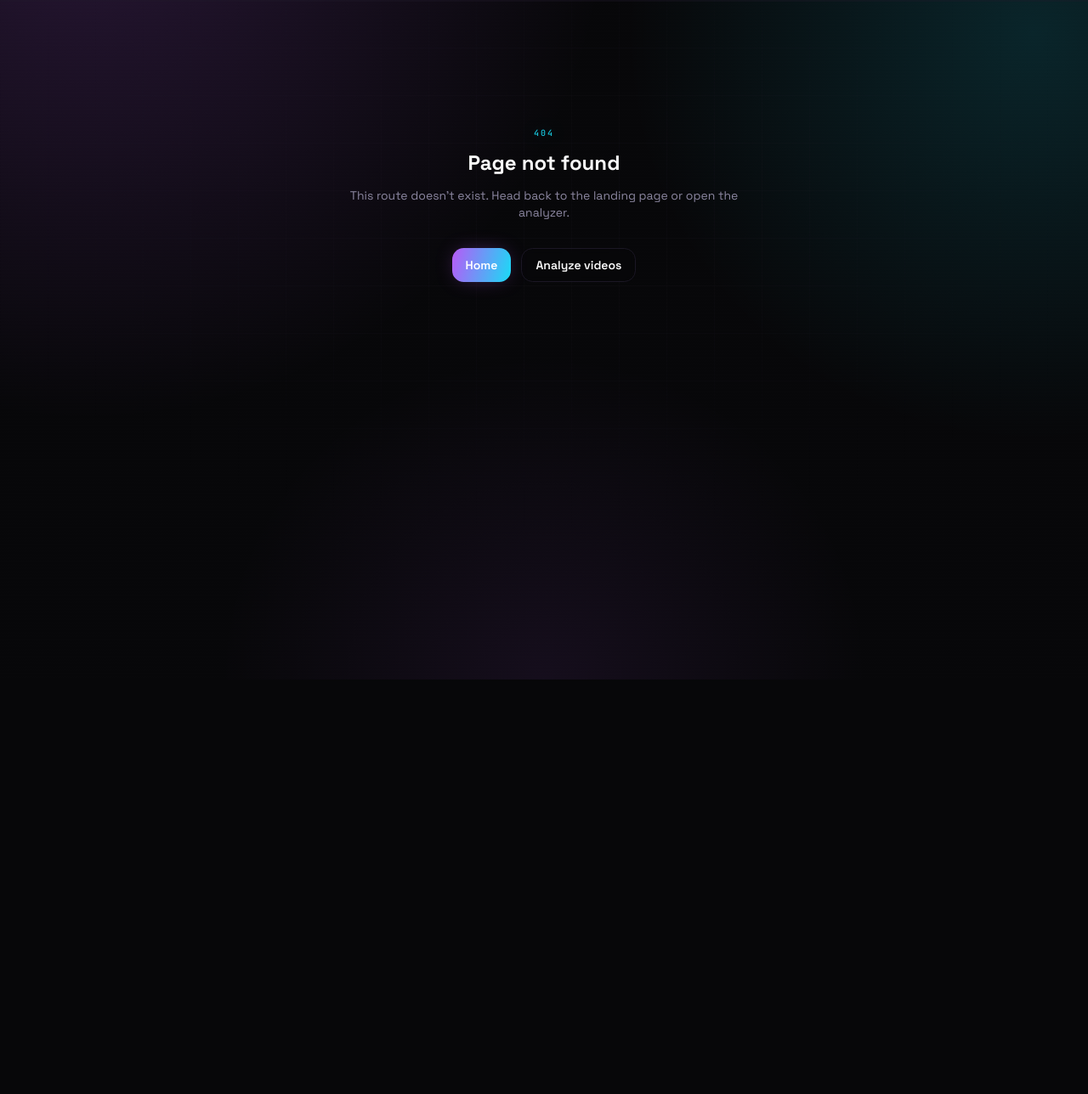
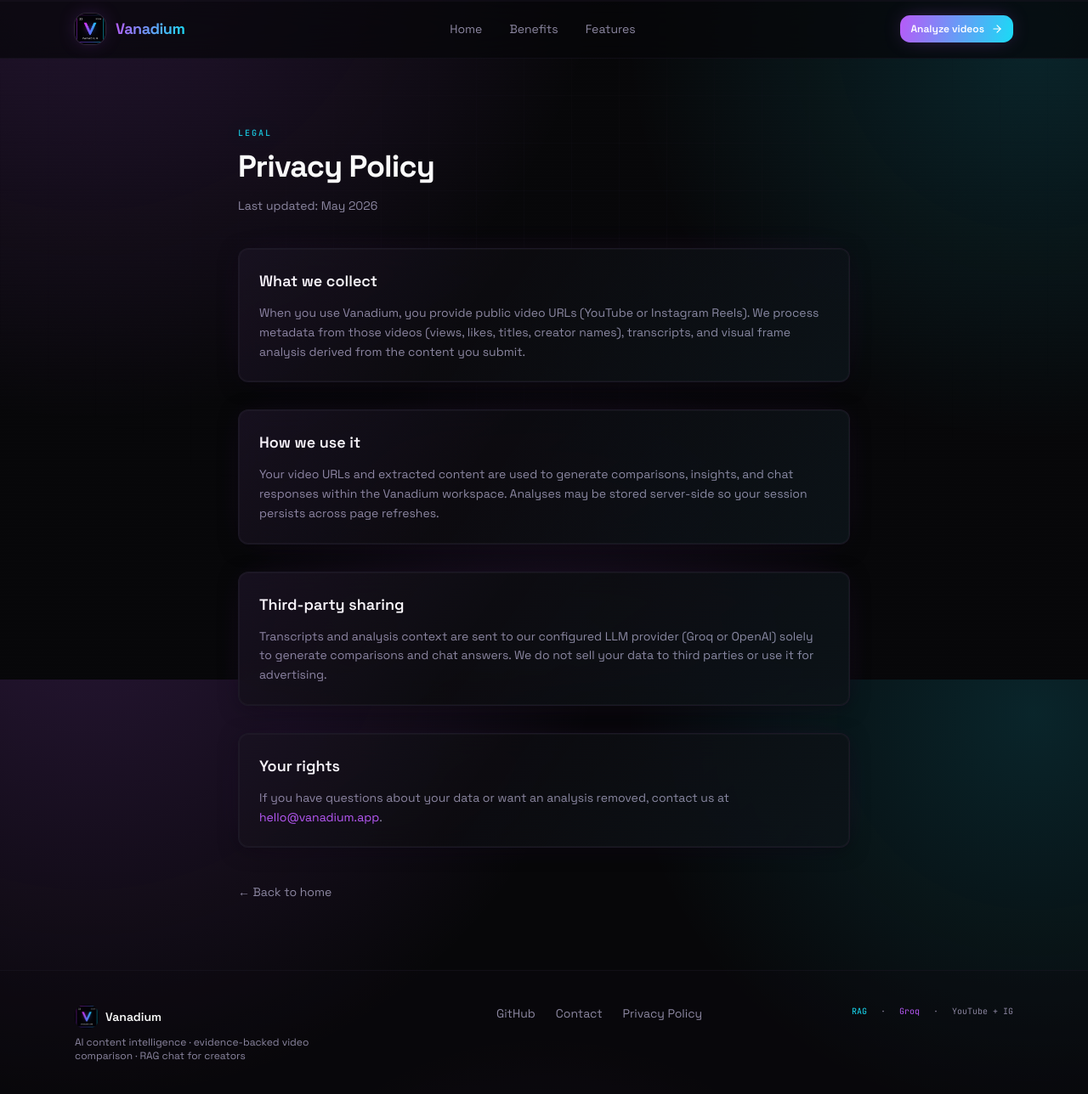
Before and after one commit to asitgiri1234/vanadium, a Next.js app in the folder frontend/: page /privacy in a window 1280 px wide. Before the commit this address had no page. Shown: the top 1288 px of the page at 85% size. Before the commit the page ends 800 px from the top, so only its background shows below. Built offline with nearby package versions, Linux system fonts and the light colour scheme.

Commit message:
fix(ui): polish landing nav, FAQ, footer, scroll, and privacy page

```diff
--- a/frontend/src/app/analyze/page.tsx
+++ b/frontend/src/app/analyze/page.tsx
@@ -1,15 +1,14 @@
 "use client";
 
 import { useState } from "react";
-import Link from "next/link";
-import { Activity, ArrowLeft, Zap } from "lucide-react";
+import { Activity, Zap } from "lucide-react";
 import { UrlForm } from "@/components/url-form";
 import { VideoCard } from "@/components/video-card";
 import { TranscriptPanel } from "@/components/transcript-panel";
 import { VisualPanel } from "@/components/visual-panel";
 import { ComparisonBar } from "@/components/comparison-bar";
 import { ChatPanel } from "@/components/chat-panel";
-import { SectionLabel, SiteFooter, ToolHeader } from "@/components/landing";
+import { SectionLabel, SiteFooter, SiteHeader } from "@/components/landing";
 import { ingest } from "@/lib/api";
 import type { AnalysisSnapshot } from "@/lib/types";
 
@@ -34,18 +33,10 @@ export default function AnalyzePage() {
 
   return (
     <>
-      <ToolHeader />
+      <SiteHeader />
 
       <main className="mx-auto max-w-6xl px-4 py-10 md:px-6">
-        <div className="mb-8">
-          <Link
-            href="/"
-            className="inline-flex items-center gap-2 text-sm text-muted-foreground transition-colors hover:text-foreground"
-          >
-            <ArrowLeft className="h-4 w-4" />
-            Back to home
-          </Link>
-          <div className="mt-6 text-center md:text-left">
+        <div className="mb-8 text-center md:text-left">
           <p className="sci-fi-label mb-2">Analysis Workspace</p>
           <h1 className="text-2xl font-bold tracking-tight md:text-3xl">
             Paste two videos. Get the full breakdown.
@@ -54,7 +45,6 @@ export default function AnalyzePage() {
             Drop a YouTube link and an Instagram Reel — Vanadium ingests both, runs the
             comparison, and unlocks evidence-backed chat.
           </p>
-          </div>
         </div>
 
         <UrlForm onAnalyze={handleAnalyze} loading={loading} error={error} />
--- a/frontend/src/app/globals.css
+++ b/frontend/src/app/globals.css
@@ -33,6 +33,7 @@
 
   html {
     scroll-behavior: smooth;
+    scroll-padding-top: 5rem;
   }
 
   body {
--- /dev/null
+++ b/frontend/src/app/privacy/page.tsx
@@ -0,0 +1,74 @@
+import Link from "next/link";
+import { SiteFooter, SiteHeader } from "@/components/landing";
+
+export const metadata = {
+  title: "Privacy Policy — Vanadium",
+  description: "How Vanadium collects, uses, and stores your data.",
+};
+
+export default function PrivacyPage() {
+  return (
+    <>
+      <SiteHeader />
+
+      <main className="mx-auto max-w-3xl px-4 py-14 md:px-6 md:py-20">
+        <p className="sci-fi-label mb-3">Legal</p>
+        <h1 className="text-3xl font-bold tracking-tight md:text-4xl">Privacy Policy</h1>
+        <p className="mt-4 text-sm text-muted-foreground">
+          Last updated: May 2026
+        </p>
+
+        <div className="prose prose-invert mt-10 max-w-none space-y-8 text-sm leading-relaxed text-muted-foreground">
+          <section className="glass-panel rounded-xl p-6">
+            <h2 className="mb-3 text-lg font-semibold text-foreground">What we collect</h2>
+            <p>
+              When you use Vanadium, you provide public video URLs (YouTube or Instagram Reels).
+              We process metadata from those videos (views, likes, titles, creator names),
+              transcripts, and visual frame analysis derived from the content you submit.
+            </p>
+          </section>
+
+          <section className="glass-panel rounded-xl p-6">
+            <h2 className="mb-3 text-lg font-semibold text-foreground">How we use it</h2>
+            <p>
+              Your video URLs and extracted content are used to generate comparisons, insights,
+              and chat responses within the Vanadium workspace. Analyses may be stored server-side
+              so your session persists across page refreshes.
+            </p>
+          </section>
+
+          <section className="glass-panel rounded-xl p-6">
+            <h2 className="mb-3 text-lg font-semibold text-foreground">Third-party sharing</h2>
+            <p>
+              Transcripts and analysis context are sent to our configured LLM provider
+              (Groq or OpenAI) solely to generate comparisons and chat answers. We do not sell
+              your data to third parties or use it for advertising.
+            </p>
+          </section>
+
+          <section className="glass-panel rounded-xl p-6">
+            <h2 className="mb-3 text-lg font-semibold text-foreground">Your rights</h2>
+            <p>
+              If you have questions about your data or want an analysis removed, contact us at{" "}
+              <a href="mailto:hello@vanadium.app" className="text-primary hover:underline">
+                hello@vanadium.app
+              </a>
+              .
+            </p>
+          </section>
+        </div>
+
+        <div className="mt-10">
+          <Link
+            href="/"
+            className="text-sm text-muted-foreground transition-colors hover:text-foreground"
+          >
+            ← Back to home
+          </Link>
+        </div>
+      </main>
+
+      <SiteFooter />
+    </>
+  );
+}
--- a/frontend/src/components/comparison-bar.tsx
+++ b/frontend/src/components/comparison-bar.tsx
@@ -114,7 +114,7 @@ export function ComparisonBar({
               AI comparison failed: {comparison.ai_error}
             </p>
             <p className="mt-2 font-mono text-[10px] text-muted-foreground">
-              Check LLM API key in backend/.env and restart the server.
+              AI comparison is temporarily unavailable. Try again in a moment or contact support.
             </p>
           </div>
         )}
--- a/frontend/src/components/landing.tsx
+++ b/frontend/src/components/landing.tsx
@@ -16,8 +16,11 @@ import {
 import { buttonVariants } from "@/components/ui/button";
 import { cn } from "@/lib/utils";
 
+const GITHUB_URL = "https://github.com/asitgiri1234/vanadium";
+const CONTACT_EMAIL = "hello@vanadium.app";
+
 const STATS = [
-  { value: "2 platforms", label: "YouTube + Instagram Reels supported" },
+  { value: "YouTube & Instagram", label: "Compare across both platforms" },
   { value: "Full stack", label: "Metadata · transcript · visual analysis" },
   { value: "Evidence-backed", label: "Every AI answer cites source chunks" },
 ];
@@ -62,37 +65,31 @@ const SOLUTIONS = [
 
 const FEATURES = [
   {
-    id: "01",
     icon: BarChart3,
     title: "Engagement breakdown",
     body: "Views, likes, comments, and engagement rate computed per video — winner highlighted instantly.",
   },
   {
-    id: "02",
     icon: FileText,
     title: "Transcript indexing",
     body: "YouTube captions or Whisper transcription for Reels. Chunked and embedded for semantic retrieval.",
   },
   {
-    id: "03",
     icon: Eye,
     title: "Visual scene analysis",
     body: "Vision AI reads scene context and on-screen text — critical for music-only or text-overlay reels.",
   },
   {
-    id: "04",
     icon: Brain,
     title: "LLM strategist summary",
     body: "Narrative comparison and actionable recommendations generated from metadata, transcripts, and visuals.",
   },
   {
-    id: "05",
     icon: MessageSquare,
     title: "Ask Vanadium chat",
     body: "Follow-up questions with RAG — the model sees retrieved evidence, not just your question.",
   },
   {
-    id: "06",
     icon: Sparkles,
     title: "Creator-first insights",
     body: "Hooks, CTAs, pacing, and format — explained the way a content strategist would, not a spreadsheet.",
@@ -106,7 +103,7 @@ const FAQ = [
   },
   {
     q: "Do I need an API key?",
-    a: "Yes — configure Groq (recommended) or OpenAI in backend/.env for AI comparison and chat. Ingest works without it for metadata and transcripts.",
+    a: "The hosted version is pre-configured. If you're self-hosting, add your Groq or OpenAI API key to your environment variables.",
   },
   {
     q: "How does Ask Vanadium work?",
@@ -114,9 +111,31 @@ const FAQ = [
   },
   {
     q: "Is my data stored?",
-    a: "Analyses persist locally on disk (backend/data/) so sessions survive restarts. Nothing is sent to third parties except your configured LLM provider.",
+    a: "Analyses are stored server-side so your session persists across page refreshes. Your content is only shared with the LLM provider (Groq/OpenAI) to generate the comparison — it is not sold or used for any other purpose.",
   },
 ];
+
+function MainNavLinks() {
+  return (
+    <>
+      <Link href="/" className="text-sm text-muted-foreground transition-colors hover:text-foreground">
+        Home
+      </Link>
+      <Link
+        href="/#benefits"
+        className="text-sm text-muted-foreground transition-colors hover:text-foreground"
+      >
+        Benefits
+      </Link>
+      <Link
+        href="/#features"
+        className="text-sm text-muted-foreground transition-colors hover:text-foreground"
+      >
+        Features
+      </Link>
+    </>
+  );
+}
 
 export function SiteHeader() {
   return (
@@ -133,15 +152,7 @@ export function SiteHeader() {
           <span className="text-gradient text-lg font-bold tracking-tight">Vanadium</span>
         </Link>
         <nav className="hidden items-center gap-8 sm:flex">
-          <a href="#benefits" className="text-sm text-muted-foreground transition-colors hover:text-foreground">
-            Benefits
-          </a>
-          <a href="#features" className="text-sm text-muted-foreground transition-colors hover:text-foreground">
-            Features
-          </a>
-          <Link href="/analyze" className="text-sm text-muted-foreground transition-colors hover:text-foreground">
-            Try it
-          </Link>
+          <MainNavLinks />
         </nav>
         <Link href="/analyze" className={cn(buttonVariants({ variant: "gradient", size: "sm" }))}>
           Analyze videos <ArrowRight className="h-3.5 w-3.5" />
@@ -151,38 +162,8 @@ export function SiteHeader() {
   );
 }
 
-export function ToolHeader() {
-  return (
-    <header className="sticky top-0 z-50 border-b border-border/40 bg-background/70 backdrop-blur-xl">
-      <div className="mx-auto flex max-w-6xl items-center justify-between px-4 py-4 md:px-6">
-        <Link href="/" className="flex items-center gap-3">
-          <Image
-            src="/logo.png"
-            alt="Vanadium"
-            width={36}
-            height={36}
-            className="rounded-lg shadow-glow-sm ring-1 ring-white/10"
-          />
-          <span className="text-gradient text-lg font-bold tracking-tight">Vanadium</span>
-        </Link>
-        <nav className="hidden items-center gap-8 sm:flex">
-          <Link href="/" className="text-sm text-muted-foreground transition-colors hover:text-foreground">
-            Home
-          </Link>
-          <Link href="/#features" className="text-sm text-muted-foreground transition-colors hover:text-foreground">
-            Features
-          </Link>
-          <Link href="/#benefits" className="text-sm text-muted-foreground transition-colors hover:text-foreground">
-            Benefits
-          </Link>
-        </nav>
-        <Link href="/" className={cn(buttonVariants({ variant: "outline", size: "sm" }))}>
-          ← Home
-        </Link>
-      </div>
-    </header>
-  );
-}
+/** @deprecated Use SiteHeader — kept for imports that haven't migrated. */
+export const ToolHeader = SiteHeader;
 
 export function HeroSection() {
   return (
@@ -215,7 +196,7 @@ export function HeroSection() {
             key={s.label}
             className="glass-panel rounded-xl px-5 py-4 text-center transition-transform hover:scale-[1.02]"
           >
-            <div className="text-gradient text-xl font-bold md:text-2xl">{s.value}</div>
+            <div className="text-gradient text-lg font-bold md:text-xl">{s.value}</div>
             <div className="mt-1 text-xs leading-snug text-muted-foreground">{s.label}</div>
           </div>
         ))}
@@ -230,7 +211,7 @@ export function HeroSection() {
 
 export function BenefitsSection() {
   return (
-    <section id="benefits" className="mx-auto max-w-6xl scroll-mt-24 px-4 py-16 md:px-6">
+    <section id="benefits" className="mx-auto max-w-6xl scroll-mt-20 px-4 py-16 md:px-6">
       <div className="mb-12 text-center">
         <h2 className="text-2xl font-bold tracking-tight md:text-3xl">
           The problem — and the fix
@@ -282,7 +263,7 @@ export function BenefitsSection() {
 
 export function FeaturesSection() {
   return (
-    <section id="features" className="mx-auto max-w-6xl scroll-mt-24 px-4 py-16 md:px-6">
+    <section id="features" className="mx-auto max-w-6xl scroll-mt-20 px-4 py-16 md:px-6">
       <div className="mb-12 text-center">
         <h2 className="text-2xl font-bold tracking-tight md:text-3xl">Features</h2>
         <p className="mx-auto mt-3 max-w-xl text-sm text-muted-foreground md:text-base">
@@ -293,13 +274,10 @@ export function FeaturesSection() {
       <div className="grid gap-4 sm:grid-cols-2 lg:grid-cols-3">
         {FEATURES.map((f) => (
           <div
-            key={f.id}
+            key={f.title}
             className="glass-panel group rounded-xl p-5 transition-all duration-300 hover:border-primary/30 hover:shadow-glow-sm"
           >
-            <div className="mb-3 flex items-center justify-between">
-              <span className="font-mono text-[10px] text-muted-foreground">
-                feature_{f.id} →
-              </span>
+            <div className="mb-3 flex justify-end">
               <f.icon className="h-4 w-4 text-primary opacity-70 transition-opacity group-hover:opacity-100" />
             </div>
             <h3 className="font-semibold text-foreground">{f.title}</h3>
@@ -370,20 +348,48 @@ export function FaqSection() {
 export function SiteFooter() {
   return (
     <footer className="border-t border-border/40 bg-card/30">
-      <div className="mx-auto flex max-w-6xl flex-col items-center justify-between gap-4 px-4 py-10 md:flex-row md:px-6">
+      <div className="mx-auto max-w-6xl px-4 py-10 md:px-6">
+        <div className="flex flex-col items-center justify-between gap-6 md:flex-row md:items-start">
+          <div className="flex flex-col items-center gap-2 md:items-start">
             <div className="flex items-center gap-2">
               <Image src="/logo.png" alt="" width={28} height={28} className="rounded-md" />
               <span className="text-sm font-semibold">Vanadium</span>
             </div>
-        <p className="text-center text-xs text-muted-foreground md:text-left">
+            <p className="max-w-xs text-center text-xs text-muted-foreground md:text-left">
               AI content intelligence · evidence-backed video comparison · RAG chat for creators
             </p>
+          </div>
+
+          <nav className="flex flex-wrap items-center justify-center gap-6 text-sm">
+            <a
+              href={GITHUB_URL}
+              target="_blank"
+              rel="noopener noreferrer"
+              className="text-muted-foreground transition-colors hover:text-foreground"
+            >
+              GitHub
+            </a>
+            <a
+              href={`mailto:${CONTACT_EMAIL}`}
+              className="text-muted-foreground transition-colors hover:text-foreground"
+            >
+              Contact
+            </a>
+            <Link
+              href="/privacy"
+              className="text-muted-foreground transition-colors hover:text-foreground"
+            >
+              Privacy Policy
+            </Link>
+          </nav>
+
           <div className="flex gap-4 font-mono text-[10px] text-muted-foreground">
             <span className="text-accent">RAG</span>
             <span>·</span>
             <span className="text-primary">Groq</span>
             <span>·</span>
             <span>YouTube + IG</span>
+          </div>
         </div>
       </div>
     </footer>
--- a/frontend/src/components/visual-panel.tsx
+++ b/frontend/src/components/visual-panel.tsx
@@ -105,7 +105,7 @@ function VisualBody({
         <p className="sci-fi-label mb-2">Module Offline</p>
         <p>Visual analysis is turned off.</p>
         <p className="mt-2 font-mono text-[10px] text-[hsl(var(--warning))]">
-          Set ENABLE_VISUAL=true in backend/.env
+          Visual analysis is not enabled on this deployment.
         </p>
       </div>
     );
@@ -117,7 +117,7 @@ function VisualBody({
         <p className="sci-fi-label mb-2">Vision Unavailable</p>
         <p>LLM not configured for vision.</p>
         <p className="mt-2 font-mono text-[10px] text-[hsl(var(--warning))]">
-          Set GROQ_API_KEY or OPENAI_API_KEY in backend/.env
+          Vision AI is not configured on this deployment.
         </p>
       </div>
     );
```
Lines whose indentation alone changed are shown as unchanged.
